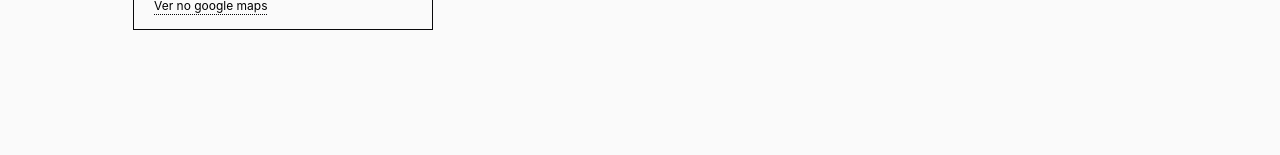
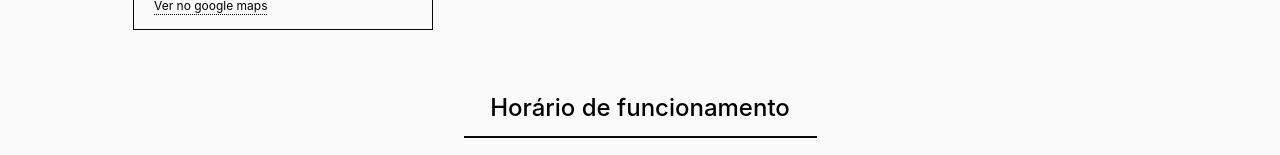
Before and after one commit to GilkleberMedeiros/camu, a React (Vite) app: page / in a window 1280 px wide. Shown: the part 896-1051 px from the top of the page. Before the commit the page ends 966 px from the top, so only its background shows below. Built offline with nearby package versions, Linux system fonts and the light colour scheme; a web font is replaced by a local one.

Commit message:
feat: normalizing title in Section and SectioTitle components to be used as ID.

```diff
--- a/src/components/containers.jsx
+++ b/src/components/containers.jsx
@@ -1,10 +1,13 @@
 import { SectionTitle  } from "./titles.jsx";
+import { normalizeStrToId } from "../scripts.js/utils.js";
 
 
 export function Section({ title, children })
 {
+  const normalizedTitle = normalizeStrToId(title);
+
   return (
-    <div id={`section${title}`}
+    <div id={`section${normalizedTitle}`}
       className="flex flex-col gap-[2.5rem] items-center p-[1.25rem]">
       <SectionTitle title={title} />
       {children}
--- a/src/components/main.jsx
+++ b/src/components/main.jsx
@@ -18,7 +18,7 @@ export function Header()
 
 export function Main()
 {
-  let physicalAdress = {
+  const physicalAdress = {
     "name": "Camu",
     "state": "SP",
     "city": "Bauru",
@@ -38,6 +38,9 @@ export function Main()
           </PhysicalAdressCard>
         </CardsList>
       </Section>
+      <Section title="Horário de funcionamento">
+
+      </Section>
     </div>
   );
 }
--- a/src/components/titles.jsx
+++ b/src/components/titles.jsx
@@ -1,9 +1,12 @@
 import React from "react";
+
+import { normalizeStrToId  } from "../scripts.js/utils";
 
 
 export function SectionTitle({ title })
 {
   const standardRootFontSize = 16; // 16px
+  const normalizedTitle = normalizeStrToId(title);
 
   const h2Ref = React.useRef(null);
   const hrRef = React.useRef(null);
@@ -21,12 +24,16 @@ export function SectionTitle({ title })
   }, []); // Will load once after the first render
 
   return (
-    <div id={`setionTitle${title}Container`}
+    <div id={`setionTitle${normalizedTitle}Container`}
       className="w-fit flex flex-col gap-[10px] items-center">
-      <h2 id={`sectionTitle${title}Title`}
+      <h2
+        id={`sectionTitle${normalizedTitle}Title`}
         ref={h2Ref}
-        className="font-medium text-[1.5rem]">{title}</h2>
-      <hr id={`sectionTitle${title}Line`}
+        className="font-medium text-[1.5rem]"
+      >
+        {title}
+      </h2>
+      <hr id={`sectionTitle${normalizedTitle}Line`}
         ref={hrRef}
         style={{width: (hrWidth).toString() + "rem"}}
         className="border-main-black border-t-2"
--- /dev/null
+++ b/src/scripts.js/utils.js
@@ -0,0 +1,8 @@
+export function normalizeStrToId(str)
+{
+    return String(str).normalize("NFD") // Normalize accents (é → e, ç → c)
+    .replace(/[\u0300-\u036f]/g, "") // Remove diacritics (accents)
+    .replace(/\s+/g, "") // Replace spaces with "-"
+    .replace(/[^\w-]/g, "") // Remove non-word characters (except "-")
+
+}
```
